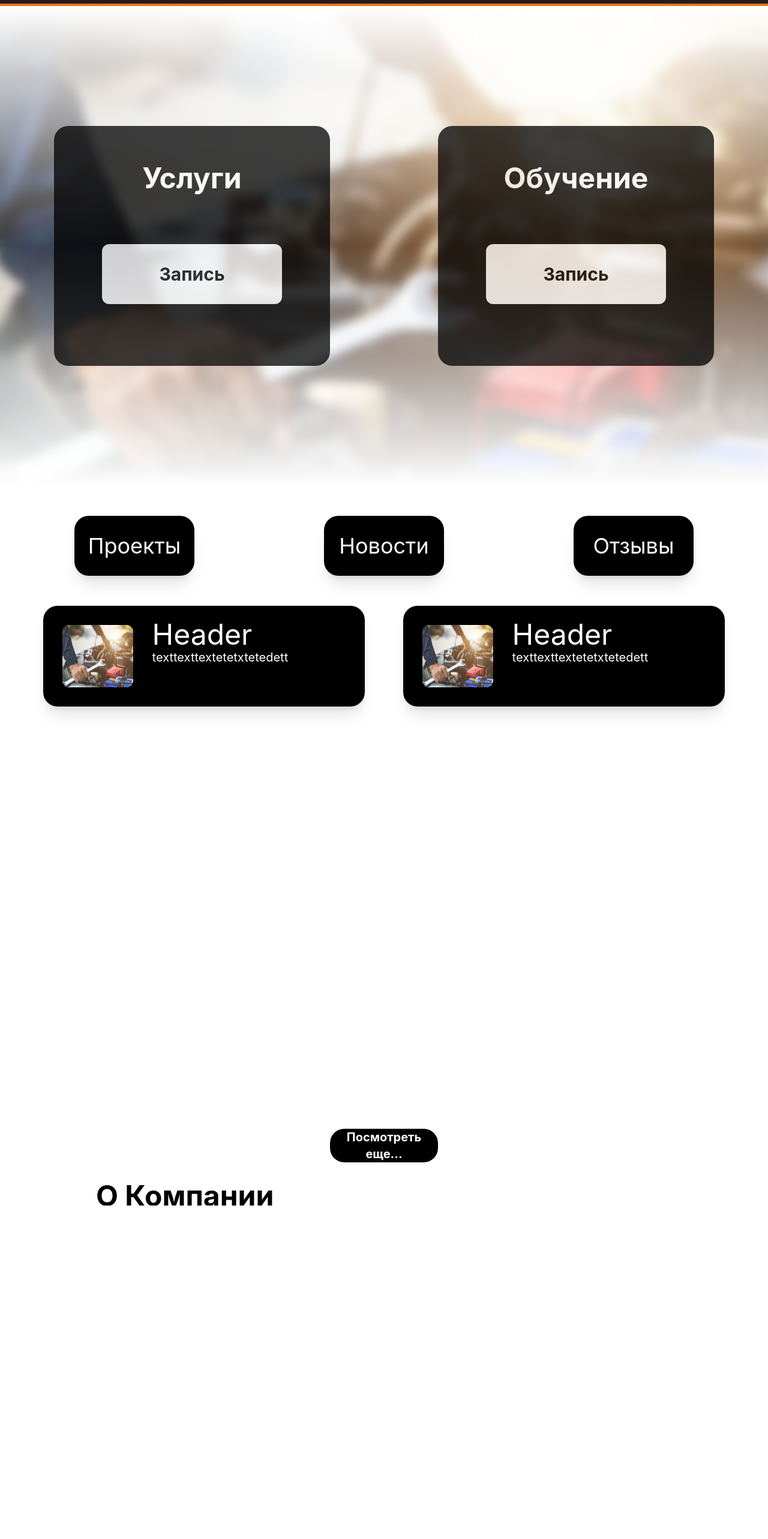
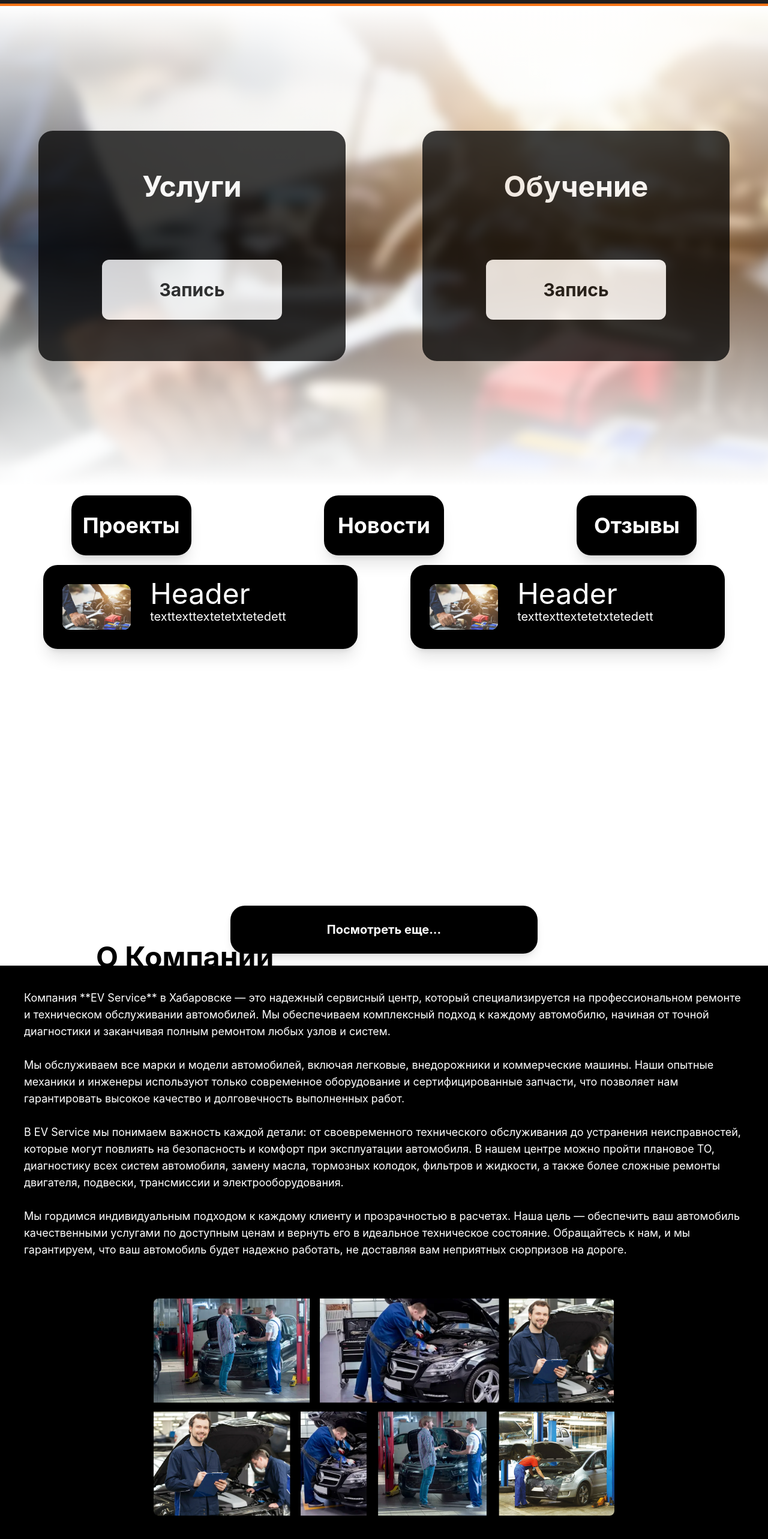
Before and after one commit to matv864/auto_service, a React (Create React App) app in the folder frontend/: page / in a window 1280 px wide. Shown: the part 106-2672 px from the top of the page at 60% size. Before the commit the page ends 2116 px from the top, so only its background shows below. Built offline with nearby package versions, Linux system fonts and the light colour scheme.

Commit message:
main-page OK

```diff
--- a/frontend/src/components/2page.js
+++ b/frontend/src/components/2page.js
@@ -1,42 +1,47 @@
 import Card from "./card";
-
 
 function Second() {
     return (
-      <main class="relative w-full h-[150vh] overflow-hidden">
-        <div class=" p-4 h-[200px] grid grid-cols-3 justify-center items-center">
-            <div class="p-8 flex justify-center">
-                <button class="w-[200px] h-[100px] shadow-xl rounded-3xl bg-black text-white text-bold text-4xl">Проекты</button>
-            </div>
-            <div class="p-8 flex justify-center">
-                <button class="w-[200px] h-[100px] shadow-xl rounded-3xl bg-black text-white text-bold text-4xl">Новости</button>
-            </div>
-            <div class="p-8 flex justify-center">
-                <button class="w-[200px] h-[100px] shadow-xl rounded-3xl bg-black text-white text-bold text-4xl">Отзывы</button>
-            </div>
-        </div>
-
-        <div class="pl-10 pr-10 h-[70%] grid grid-cols-1 grid-rows-5 lg:grid-cols-2">
-            <Card/>
-            <Card/>
-        </div>
-
-        <div class="h-[120px] w-full flex justify-center">
-            <div class="h-full w-[40%] p-8 flex justify-center">
-                <div class="h-full w-[40%] bg-black rounded-3xl flex justify-center items-center">
-                    <div class="text-white font-bold text-center text-xl"> Посмотреть еще...</div>
+        <main className="relative w-full min-h-screen overflow-hidden">
+            <div className="p-4 grid grid-cols-3 gap-4 items-center">
+                <div className="flex justify-center">
+                    <button className="w-[150px] sm:w-[200px] h-[60px] sm:h-[100px] shadow-xl rounded-3xl bg-black text-white font-bold text-2xl sm:text-4xl">
+                        Проекты
+                    </button>
                 </div>
-            </div>
-        </div>
-
-        <div class="pl-40 font-bold text-5xl h-full">
-            <div class="">О Компании</div>
-        </div>
+                <div className="flex justify-center">
+                    <button className="w-[150px] sm:w-[200px] h-[60px] sm:h-[100px] shadow-xl rounded-3xl bg-black text-white font-bold text-2xl sm:text-4xl">
+                        Новости
+                    </button>
+                </div>
+                <div className="flex justify-center">
+                    <button className="w-[150px] sm:w-[200px] h-[60px] sm:h-[100px] shadow-xl rounded-3xl bg-black text-white font-bold text-2xl sm:text-4xl">
+                        Отзывы
+                    </button>
+                </div>
 
 
-    </main>
+            </div>
 
+            <div className="px-4 sm:px-10 grid grid-cols-1 md:grid-cols-2 gap-6">
+                <Card />
+                <Card />
+
+            </div>
+
+            <div className="h-[120px] flex justify-center items-center">
+                <button className="h-[50px] sm:h-[80px] w-[70%] sm:w-[40%] bg-black rounded-3xl absolute bottom-[40px] sm:bottom-[20px] flex justify-center items-center shadow-lg">
+                    <div className="text-white font-bold text-center text-base sm:text-xl">
+                        Посмотреть еще...
+                    </div>
+                </button>
+            </div>
+
+            <div className="px-4 sm:px-40 font-bold text-3xl sm:text-5xl text-center absolute bottom-[-10px] sm:text-left pt-[40px] sm:pt-[60px]">
+                <div>О Компании</div>
+            </div>
+        </main>
     );
-  }
+}
 
-  export default Second;
+export default Second;
--- /dev/null
+++ b/frontend/src/components/3page.js
@@ -0,0 +1,30 @@
+function Third() {
+    return (
+        <main className="relative flex-grow min-h-screen bg-black p-6 sm:p-10 grid grid-rows-2 gap-6 items-center">
+            {/* Описание компании */}
+            <div className="text-white text-sm sm:text-base lg:text-lg text-center sm:text-left leading-relaxed">
+                Компания **EV Service** в Хабаровске — это надежный сервисный центр, который специализируется на профессиональном ремонте и техническом обслуживании автомобилей. Мы обеспечиваем комплексный подход к каждому автомобилю, начиная от точной диагностики и заканчивая полным ремонтом любых узлов и систем.
+                <br />
+                <br />
+                Мы обслуживаем все марки и модели автомобилей, включая легковые, внедорожники и коммерческие машины. Наши опытные механики и инженеры используют только современное оборудование и сертифицированные запчасти, что позволяет нам гарантировать высокое качество и долговечность выполненных работ.
+                <br />
+                <br />
+                В EV Service мы понимаем важность каждой детали: от своевременного технического обслуживания до устранения неисправностей, которые могут повлиять на безопасность и комфорт при эксплуатации автомобиля. В нашем центре можно пройти плановое ТО, диагностику всех систем автомобиля, замену масла, тормозных колодок, фильтров и жидкости, а также более сложные ремонты двигателя, подвески, трансмиссии и электрооборудования.
+                <br />
+                <br />
+                Мы гордимся индивидуальным подходом к каждому клиенту и прозрачностью в расчетах. Наша цель — обеспечить ваш автомобиль качественными услугами по доступным ценам и вернуть его в идеальное техническое состояние. Обращайтесь к нам, и мы гарантируем, что ваш автомобиль будет надежно работать, не доставляя вам неприятных сюрпризов на дороге.
+            </div>
+
+            {/* Галерея */}
+            <div className="flex justify-center">
+                <img
+                    src="/images/Галерея.png"
+                    alt="Галерея EV Service"
+                    className="w-full max-w-md sm:max-w-lg lg:max-w-3xl rounded-lg shadow-lg"
+                />
+            </div>
+        </main>
+    );
+}
+
+export default Third;
--- a/frontend/src/components/body.js
+++ b/frontend/src/components/body.js
@@ -1,36 +1,17 @@
 import First from "./firstpage";
 import Second from "./2page";
+import PopupCard from "./pop-up";
+import Third from "./3page";
 
-import { useEffect, useState } from 'react';
-
-// export const PopupCard = () => {
-//   const [showCard, setShowCard] = useState(false);
-
-//   useEffect(() => {
-//     const timer = setTimeout(() => {
-//       setShowCard(true);
-//     }, 60000); // 60 секунд
-
-//     return () => clearTimeout(timer);
-//   }, []);
-
-//   return (
-//     showCard && (
-//       <div className="fixed bottom-4 right-4 bg-orange-500 text-white p-4 rounded-lg shadow-lg">
-//         <div className="text-black">
-//           <p>Lorem ipsum dolor sit amet, consectetur adipiscing elit.</p>
-//         </div>
-//       </div>
-//     )
-//   );
-// };
 
 
 function Body() {
     return (
       <main class="flex-grow">
+        <PopupCard/>
         <First/>
         <Second/>
+        <Third/>
       </main>
 
     );
--- a/frontend/src/components/firstpage.js
+++ b/frontend/src/components/firstpage.js
@@ -1,26 +1,32 @@
 function First() {
     return (
-        <div class="relative w-full h-screen overflow-hidden">
-            <img src="/images/image 2.png" class="absolute inset-0 w-full h-full object-cover blur scale-105"></img>
-            <div class="absolute inset-0 bg-gradient-to-b from-white via-transparent to-white"></div>
-            <div class="relative z-10 grid grid-cols-1 lg:grid-cols-2 h-full  justify-center items-center">
-                <div class="text-center font-bold h-full flex justify-center items-center">
-                    <div class="grid justify-center items-center h-[80%] lg:h-[50%] bg-black rounded-3xl p-10 opacity-75">
-                        <h1 class="text-5xl text-white">Услуги</h1>
-                        <button class="h-[100px] w-[300px] shadow-lg bg-white rounded-xl m-10 text-black text-3xl">Запись</button>
+        <div className="relative w-full h-screen overflow-hidden">
+            <img
+                src="/images/image 2.png"
+                className="absolute inset-0 w-full h-full object-cover blur scale-105"
+                alt="Background"
+            />
+            <div className="absolute inset-0 bg-gradient-to-b from-white via-transparent to-white"></div>
+            <div className="relative z-10 grid grid-cols-1 lg:grid-cols-2 h-full justify-start items-start sm:justify-center sm:items-center">
+                <div className="text-center font-bold h-[60%] sm:h-full flex justify-center items-center p-4">
+                    <div className="grid justify-center items-center w-full max-w-lg h-[80%] lg:h-[50%] bg-black rounded-3xl p-8 sm:p-10 opacity-75">
+                        <h1 className="text-3xl sm:text-4xl md:text-5xl text-white">Услуги</h1>
+                        <button className="h-[60px] sm:h-[80px] md:h-[100px] w-[200px] sm:w-[250px] md:w-[300px] shadow-lg bg-white rounded-xl mt-6 sm:mt-8 md:mt-10 text-black text-xl sm:text-2xl md:text-3xl">
+                            Запись
+                        </button>
                     </div>
-
                 </div>
-                <div class="text-center font-bold h-full flex justify-center items-center">
-                    <div class="grid justify-center items-center h-[80%] lg:h-[50%] bg-black rounded-3xl p-10 opacity-75">
-                        <h1 class="text-5xl text-white">Обучение</h1>
-                        <button class="h-[100px] w-[300px] shadow-lg bg-white rounded-xl m-10 text-black text-3xl">Запись</button>
+                <div className="text-center font-bold h-[60%]  sm:h-full flex justify-center items-center p-4">
+                    <div className="grid justify-center items-center w-full max-w-lg h-[80%] lg:h-[50%] bg-black rounded-3xl p-8 sm:p-10 opacity-75">
+                        <h1 className="text-3xl sm:text-4xl md:text-5xl text-white">Обучение</h1>
+                        <button className="h-[60px] sm:h-[80px] md:h-[100px] w-[200px] sm:w-[250px] md:w-[300px] shadow-lg bg-white rounded-xl mt-6 sm:mt-8 md:mt-10 text-black text-xl sm:text-2xl md:text-3xl">
+                            Запись
+                        </button>
                     </div>
-
                 </div>
             </div>
         </div>
     );
-  }
+}
 
-  export default First;
+export default First;
--- /dev/null
+++ b/frontend/src/components/pop-up.js
@@ -0,0 +1,25 @@
+import { useEffect, useState } from 'react';
+
+const PopupCard = () => {
+  const [showCard, setShowCard] = useState(false);
+
+  useEffect(() => {
+    const timer = setTimeout(() => {
+      setShowCard(true);
+    }, 60000); // 60 секунд
+
+    return () => clearTimeout(timer);
+  }, []);
+
+  return (
+    showCard && (
+      <div className=" z-20 fixed bottom-4 right-4 bg-orange-500 text-white p-4 rounded-lg shadow-lg">
+        <div className="text-black">
+          <p>Позвоните нам</p>
+        </div>
+      </div>
+    )
+  );
+};
+
+export default PopupCard;
```
Also changed, not shown: frontend/public/Images/Галерея.png (added).
